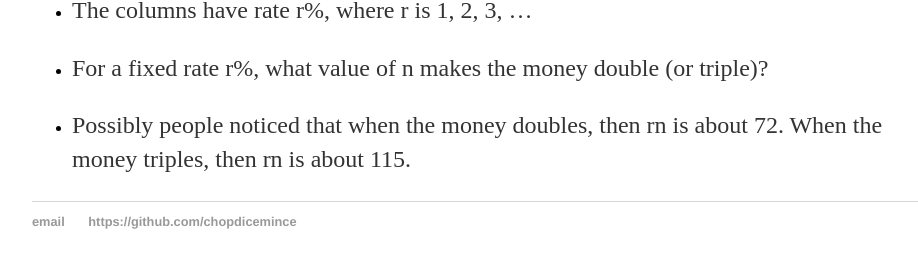
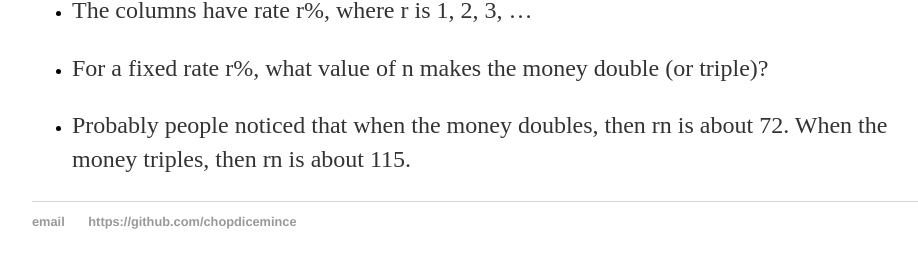
Before and after one commit to chopdicemince/chopdicemince.github.io, a Jekyll site: the page built from _posts/2018-08-01-rule-of-72-rule-of-115.md, in a window 1280 px wide and 900 px high, scrolled down 2107 px. Shown: the part 611-879 px from the top of the window, without its empty margins (160-1078 px from the left). Built offline with Jekyll 4.4.1, drawn with Linux system fonts in a browser that asks for light colours.

Commit message:
Change "Possibly" to "Probably"

```diff
--- a/_posts/2018-08-01-rule-of-72-rule-of-115.md
+++ b/_posts/2018-08-01-rule-of-72-rule-of-115.md
@@ -73,4 +73,4 @@ Probably people discovered the rule of 72 (and the rule of 115) by doing the fol
 
 * For a fixed rate r%, what value of n makes the money double (or triple)?
 
-* Possibly people noticed that when the money doubles, then rn is about 72. When the money triples, then rn is about 115.
+* Probably people noticed that when the money doubles, then rn is about 72. When the money triples, then rn is about 115.
```
